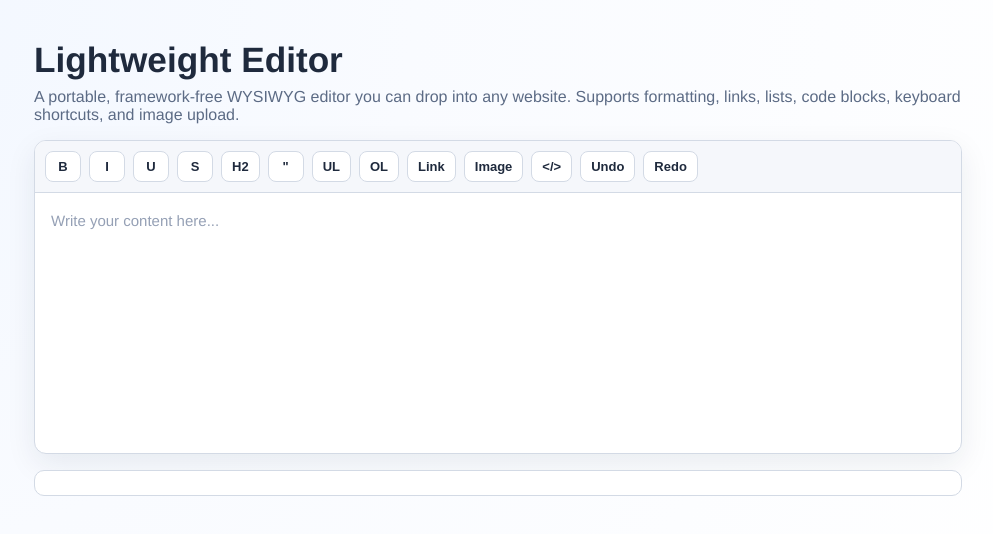
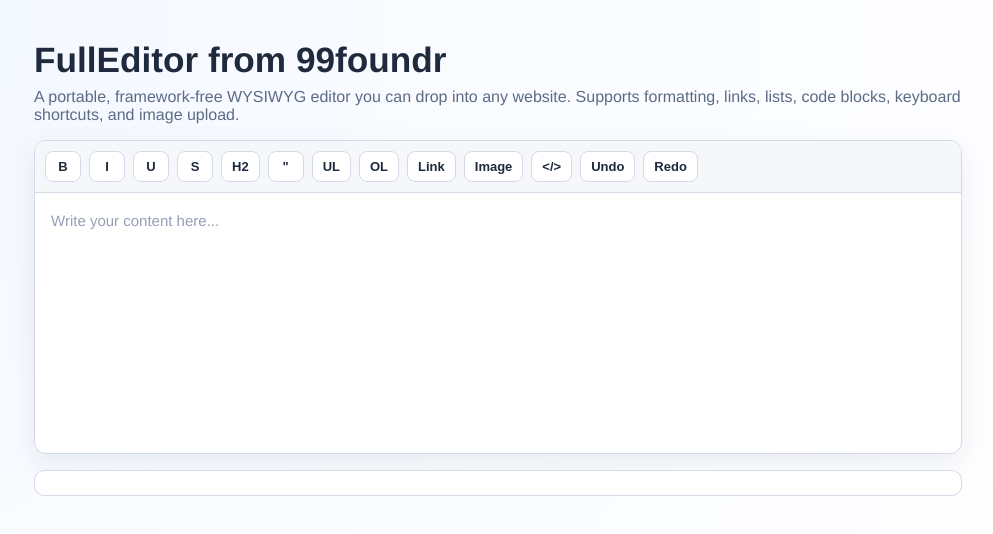
Before and after one commit to icodervj/Fulleditor, a website: page index.html in a window 1280 px wide. Shown: the whole page, without its empty margins (142-1135 px from the left). Drawn offline with Linux system fonts and the light colour scheme.

Commit message:
author details

```diff
--- a/index.html
+++ b/index.html
@@ -9,7 +9,7 @@
 </head>
 <body>
     <main class="page">
-        <h1>Lightweight Editor</h1>
+        <h1> FullEditor from 99foundr</h1>
         <p>
             A portable, framework-free WYSIWYG editor you can drop into any website.
             Supports formatting, links, lists, code blocks, keyboard shortcuts, and image upload.
```
Also changed, not shown: editor.css (+9 -0 lines), editor.js (+9 -0 lines), package.json (+8 -2 lines), README.md, dist/editor.min.css, dist/editor.min.js, 1 other file.
